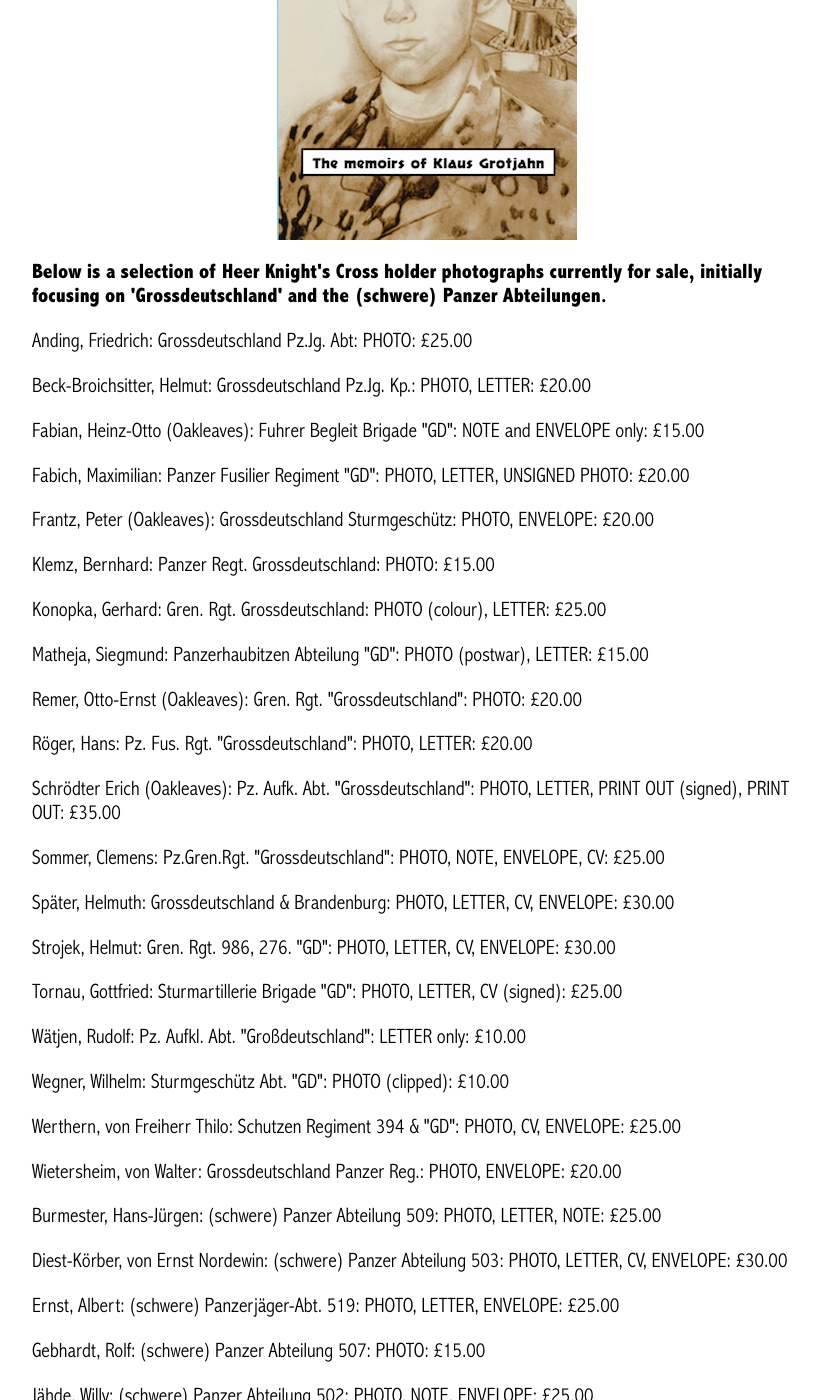
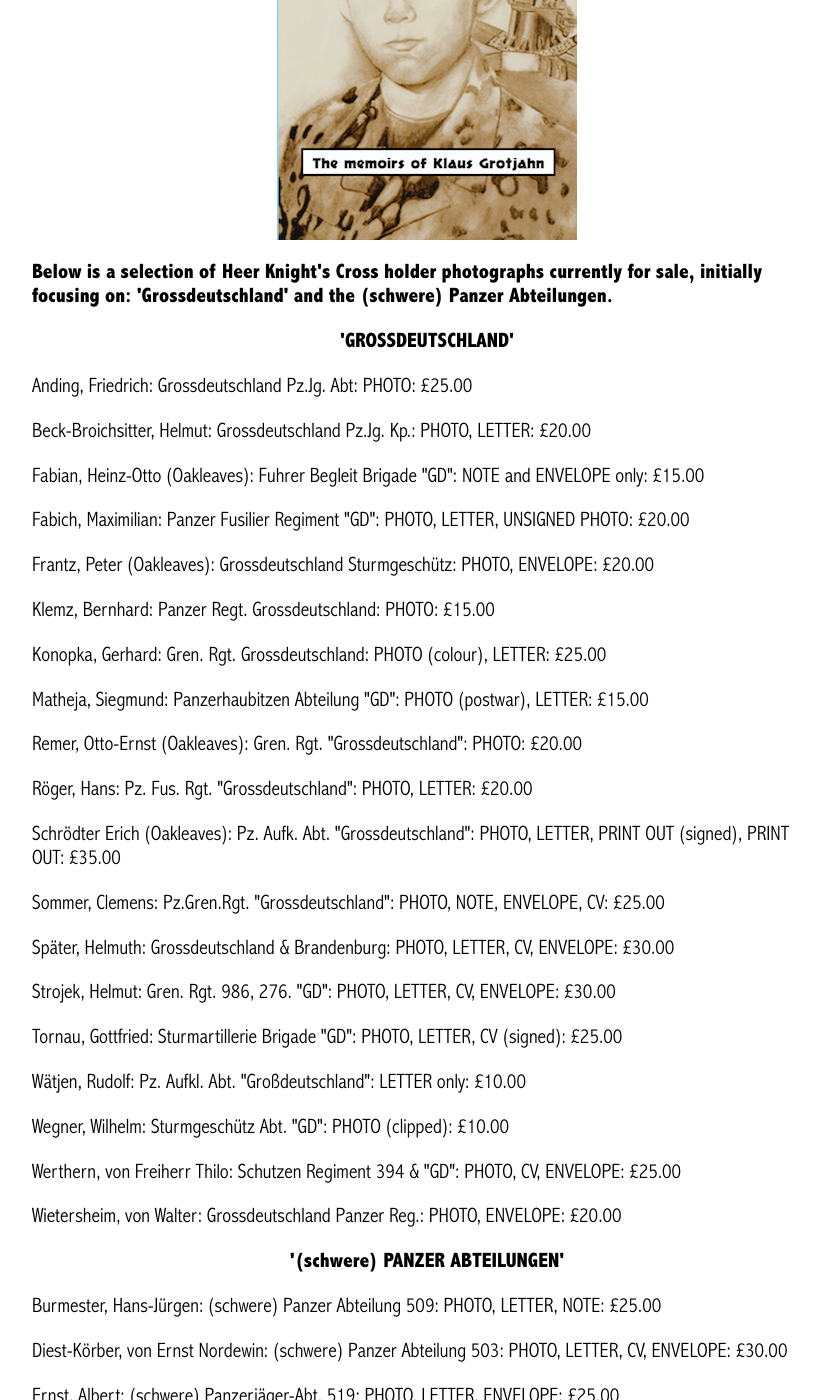
Before and after one commit to lahphotographs/lahphotographs.github.com, a Jekyll site: the page built from reich_detail.md, in a window 1280 px wide and 1400 px high, scrolled down 499 px. Shown: the whole window, without its empty margins (213-1033 px from the left). Built offline with Jekyll 4.4.1, drawn with Linux system fonts in a browser that asks for light colours.

Commit message:
Update reich_detail.md

```diff
--- a/reich_detail.md
+++ b/reich_detail.md
@@ -7,8 +7,8 @@ class: book_cover
 ---
 
 <img src="./assets/Reich main cover 2.png" id="detail" class="center"/>
-<p><b>Below is a selection of Heer Knight's Cross holder photographs currently for sale, initially focusing on 'Grossdeutschland' and the (schwere) Panzer Abteilungen.</b></p>
-<p></p>
+<p><b>Below is a selection of Heer Knight's Cross holder photographs currently for sale, initially focusing on: 'Grossdeutschland' and the (schwere) Panzer Abteilungen.</b></p>
+<p><b><center>'GROSSDEUTSCHLAND'</center></b></p>
 <p>Anding,	Friedrich:	Grossdeutschland Pz.Jg. Abt:	  PHOTO: £25.00</p>
 <p>Beck-Broichsitter,	Helmut: Grossdeutschland Pz.Jg. Kp.:   PHOTO, LETTER:	£20.00</p>
 <p>Fabian,	Heinz-Otto (Oakleaves): Fuhrer Begleit Brigade "GD":	  NOTE and ENVELOPE only:	£15.00</p>
@@ -28,9 +28,7 @@ class: book_cover
 <p>Wegner,	Wilhelm: Sturmgeschütz Abt. "GD":	  PHOTO (clipped):	£10.00</p>
 <p>Werthern, von	Freiherr Thilo: Schutzen Regiment 394 & "GD":	  PHOTO, CV, ENVELOPE:	£25.00</p>
 <p>Wietersheim, von	Walter: Grossdeutschland Panzer Reg.:   PHOTO, ENVELOPE:	£20.00</p>
-<p></p>
-<p></p>
-<p></p>
+<p><b><center>'(schwere) PANZER ABTEILUNGEN'</center></b></p>
 <p>Burmester,	Hans-Jürgen: (schwere) Panzer Abteilung 509:	  PHOTO, LETTER, NOTE: £25.00</p>
 <p>Diest-Körber, von	Ernst Nordewin: (schwere) Panzer Abteilung 503:	  PHOTO, LETTER, CV, ENVELOPE: £30.00</p>
 <p>Ernst,	Albert: (schwere) Panzerjäger-Abt. 519:	  PHOTO, LETTER, ENVELOPE: £25.00</p>
```
